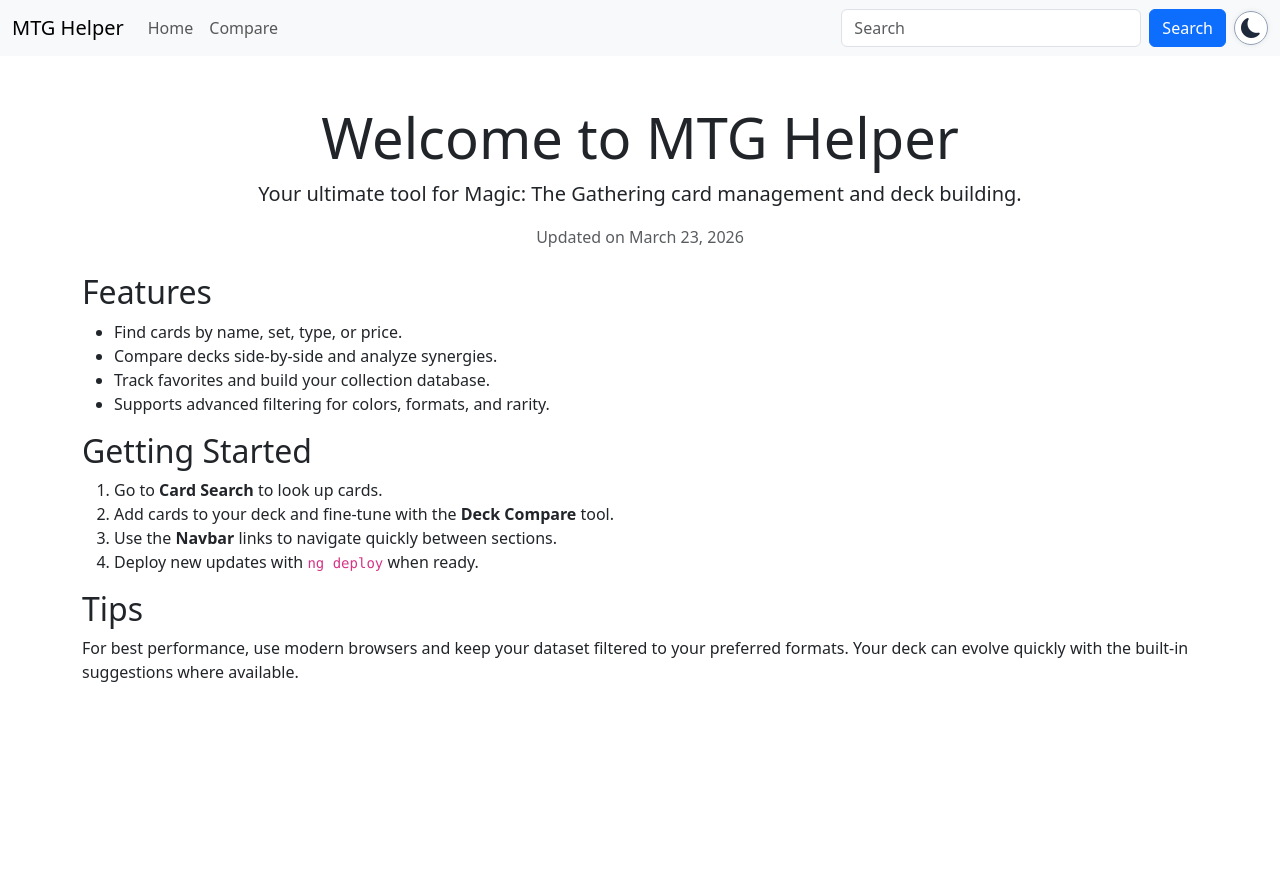
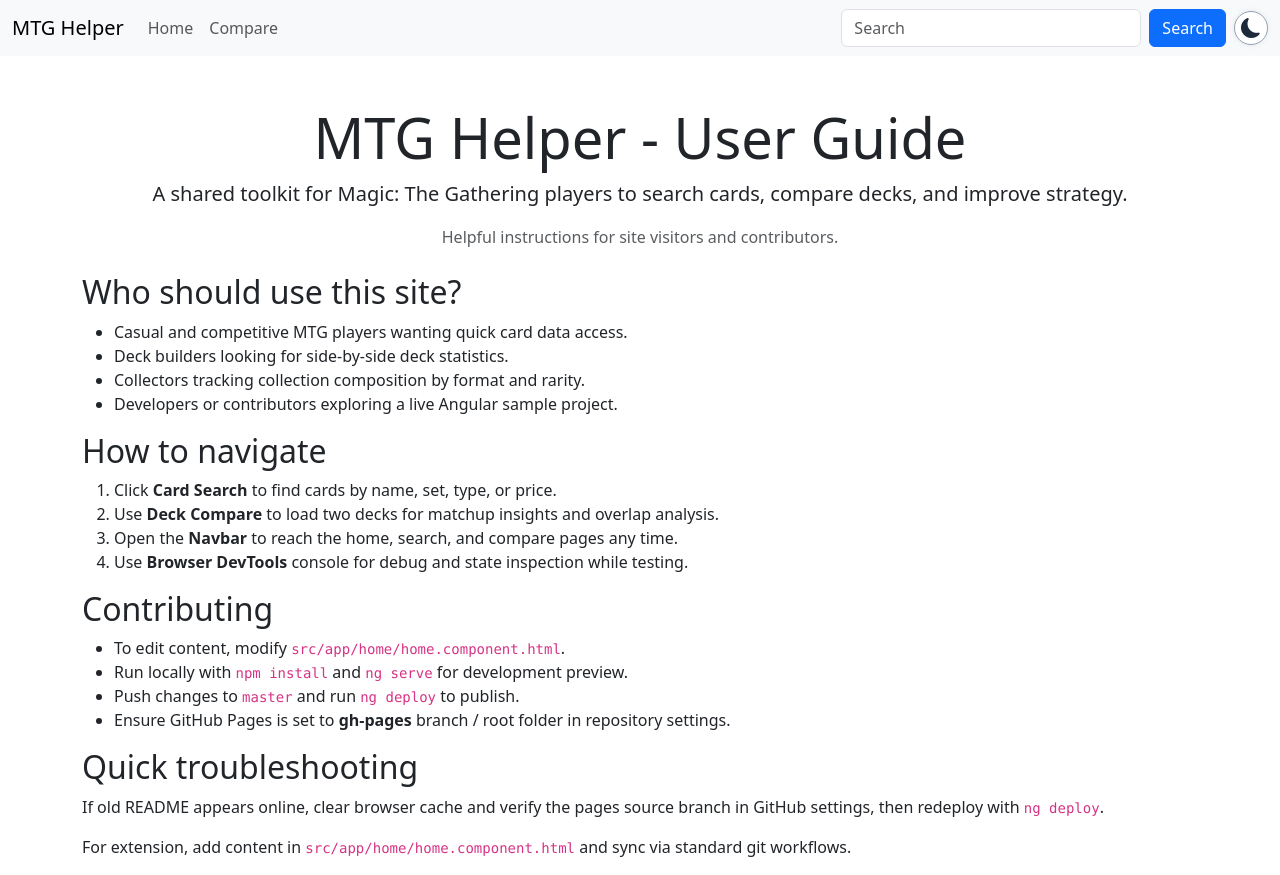
Before and after one commit to CriticalFalcon/mtg-helper, an Angular app: page /mtg-helper/ in a window 1280 px wide. Before the commit the page ends 800 px from the top, so only its background shows below. Built offline with nearby package versions, Linux system fonts and the light colour scheme.

Commit message:
Refine home page for site visitors and contributors

```diff
--- a/src/app/home/home.component.html
+++ b/src/app/home/home.component.html
@@ -1,26 +1,37 @@
 <div class="text-center mt-5">
-	<h1 class="display-4">Welcome to MTG Helper</h1>
-	<p class="lead">Your ultimate tool for Magic: The Gathering card management and deck building.</p>
-	<p class="text-muted">Updated on March 23, 2026</p>
+	<h1 class="display-4">MTG Helper - User Guide</h1>
+	<p class="lead">A shared toolkit for Magic: The Gathering players to search cards, compare decks, and improve
+		strategy.</p>
+	<p class="text-muted">Helpful instructions for site visitors and contributors.</p>
 </div>
 <div class="container mt-4">
-	<h2>Features</h2>
+	<h2>Who should use this site?</h2>
 	<ul>
-		<li>Find cards by name, set, type, or price.</li>
-		<li>Compare decks side-by-side and analyze synergies.</li>
-		<li>Track favorites and build your collection database.</li>
-		<li>Supports advanced filtering for colors, formats, and rarity.</li>
+		<li>Casual and competitive MTG players wanting quick card data access.</li>
+		<li>Deck builders looking for side-by-side deck statistics.</li>
+		<li>Collectors tracking collection composition by format and rarity.</li>
+		<li>Developers or contributors exploring a live Angular sample project.</li>
 	</ul>
 
-	<h2>Getting Started</h2>
+	<h2>How to navigate</h2>
 	<ol>
-		<li>Go to <strong>Card Search</strong> to look up cards.</li>
-		<li>Add cards to your deck and fine-tune with the <strong>Deck Compare</strong> tool.</li>
-		<li>Use the <strong>Navbar</strong> links to navigate quickly between sections.</li>
-		<li>Deploy new updates with <code>ng deploy</code> when ready.</li>
+		<li>Click <strong>Card Search</strong> to find cards by name, set, type, or price.</li>
+		<li>Use <strong>Deck Compare</strong> to load two decks for matchup insights and overlap analysis.</li>
+		<li>Open the <strong>Navbar</strong> to reach the home, search, and compare pages any time.</li>
+		<li>Use <strong>Browser DevTools</strong> console for debug and state inspection while testing.</li>
 	</ol>
 
-	<h2>Tips</h2>
-	<p>For best performance, use modern browsers and keep your dataset filtered to your preferred formats. Your deck can
-		evolve quickly with the built-in suggestions where available.</p>
+	<h2>Contributing</h2>
+	<ul>
+		<li>To edit content, modify <code>src/app/home/home.component.html</code>.</li>
+		<li>Run locally with <code>npm install</code> and <code>ng serve</code> for development preview.</li>
+		<li>Push changes to <code>master</code> and run <code>ng deploy</code> to publish.</li>
+		<li>Ensure GitHub Pages is set to <strong>gh-pages</strong> branch / root folder in repository settings.</li>
+	</ul>
+
+	<h2>Quick troubleshooting</h2>
+	<p>If old README appears online, clear browser cache and verify the pages source branch in GitHub settings, then
+		redeploy with <code>ng deploy</code>.</p>
+	<p>For extension, add content in <code>src/app/home/home.component.html</code> and sync via standard git workflows.
+	</p>
 </div>
```
